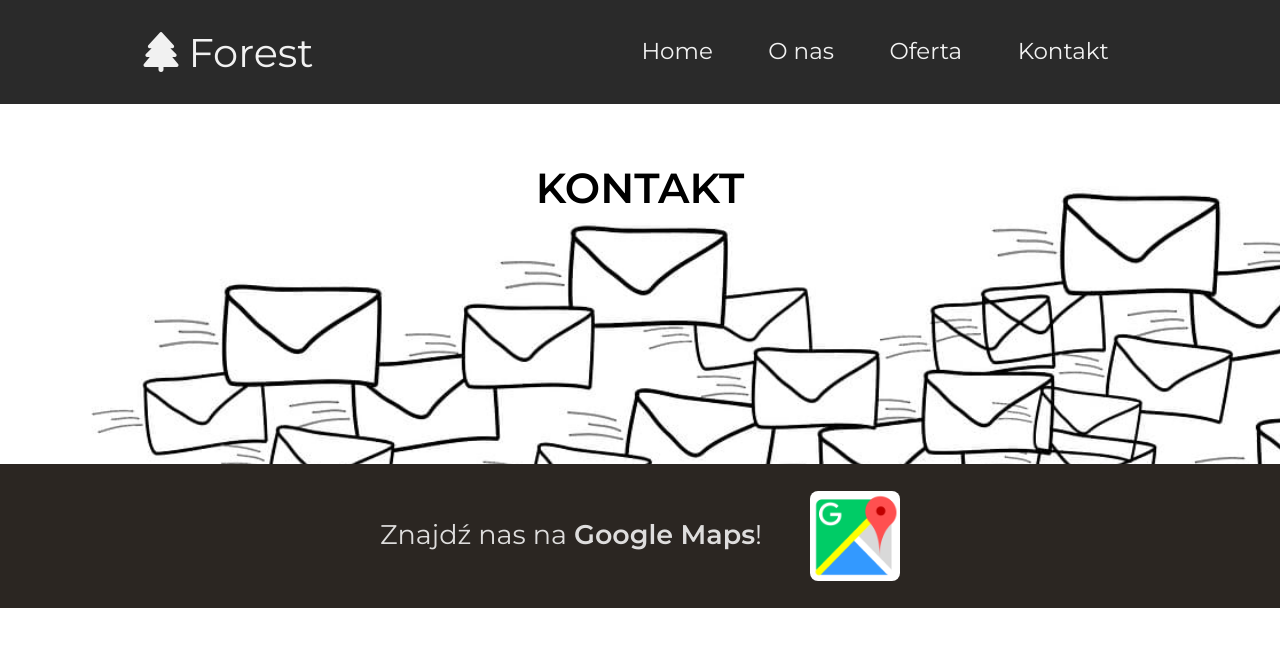
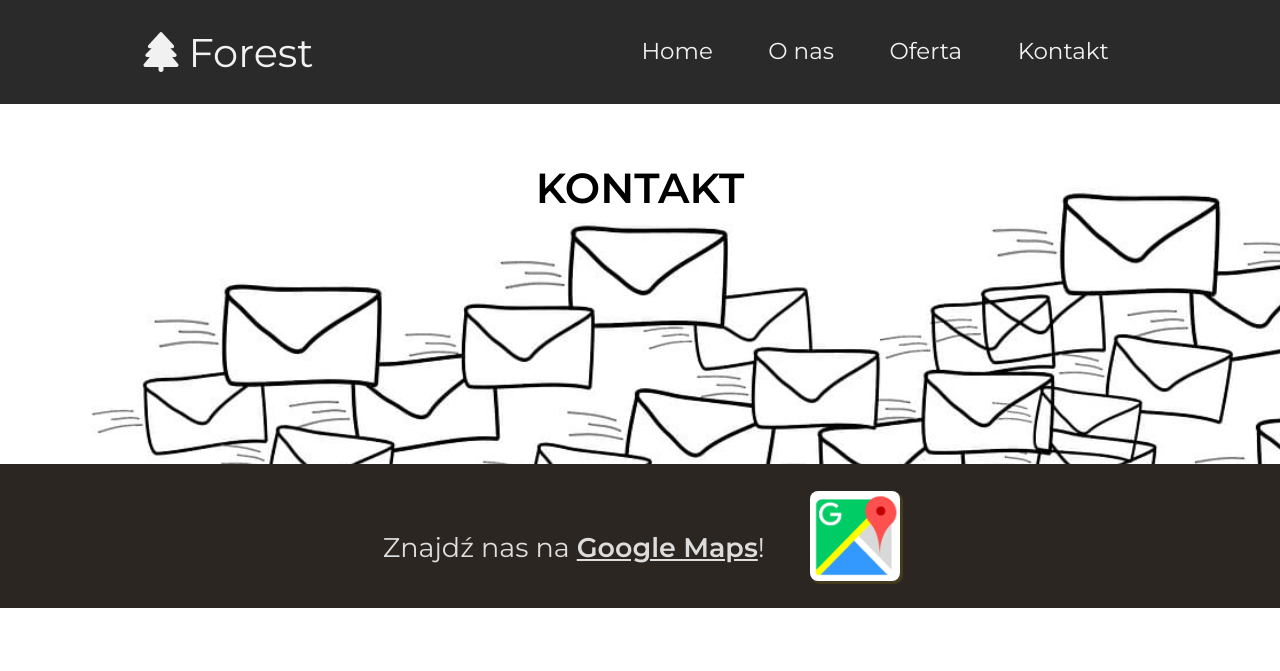
Before and after one commit to FilipW98/Forest-Project, a website: page contact.html in a window 1280 px wide. Shown: the top 671 px of the page. Drawn offline with Linux system fonts and the light colour scheme; some packages are replaced by stand-ins of ours.

Commit message:
added box shadow to contact img

```diff
--- a/src/js/script.js
+++ b/src/js/script.js
@@ -73,7 +73,7 @@ function initMap() {
 	infowindow.open(map, marker);
 }
 
-
+console.log('cześć');
 
 navBtn.addEventListener('click', toggleNav)
 window.addEventListener('scroll', handleObserver)
--- a/src/sass/_contact.scss
+++ b/src/sass/_contact.scss
@@ -51,7 +51,6 @@
 	}
 
 	.form__box {
-		// min-height: 65vh;
 		background-color: #968776;
 		width: 100%;
 		display: flex;
@@ -79,18 +78,23 @@
 			height: 90px;
 			border-radius: 8px;
 			margin-bottom: 1em;
+			box-shadow: 2px 2px 1px 1px rgba(94, 81, 28, 0.514);
 		}
 		.form__box-heading {
 			font-size: 2rem;
 			margin-bottom: 1em;
+			padding: .1em;
+			span{
+				text-decoration: underline;
+			}
 		}
 
 		#map {
-
 			height: 420px;
 			width: 80%;
 			border-radius: 8px;
-			box-shadow: 2px 2px 10px 2px rgb(139, 139, 139);
+			// box-shadow: 2px 2px 10px 2px rgb(139, 139, 139);
+			box-shadow: 2px 2px 1px 2px rgba(94, 81, 28, 0.514);
 			margin-bottom: 4em;
 		}
 		.form__adress {
```
Also changed, not shown: dist/css/main.min.css, dist/js/script.min.js.
